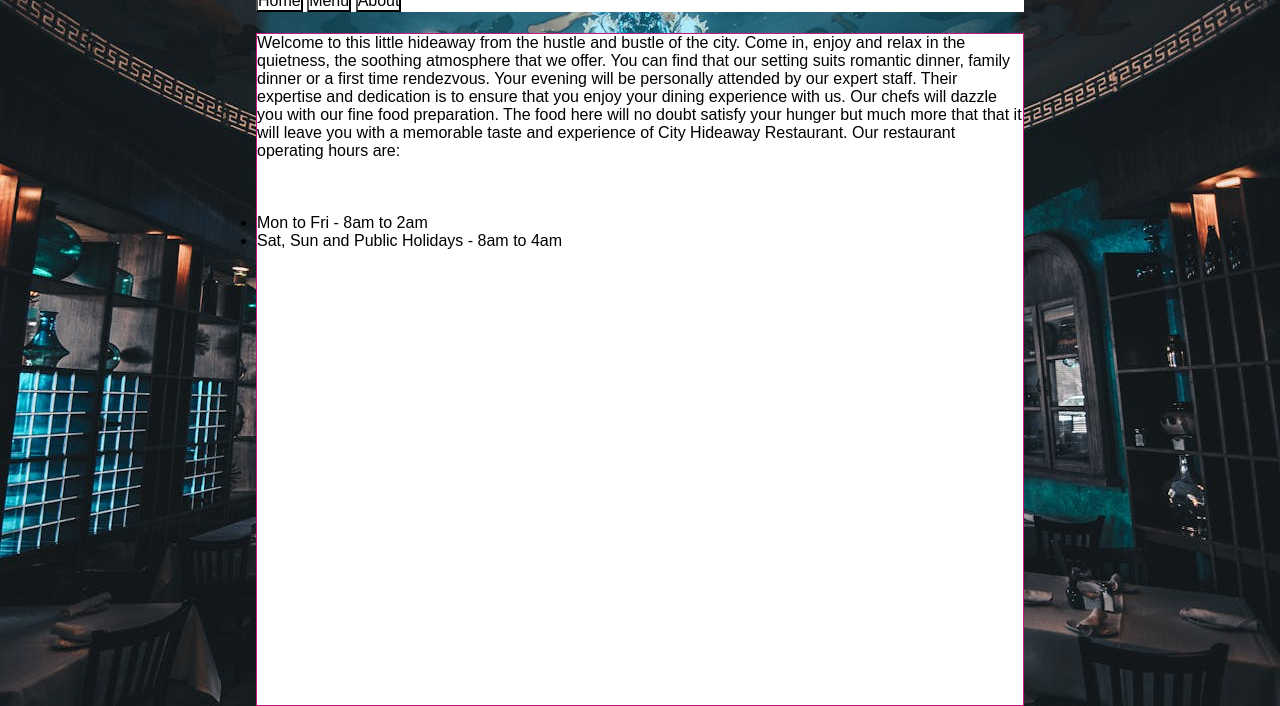
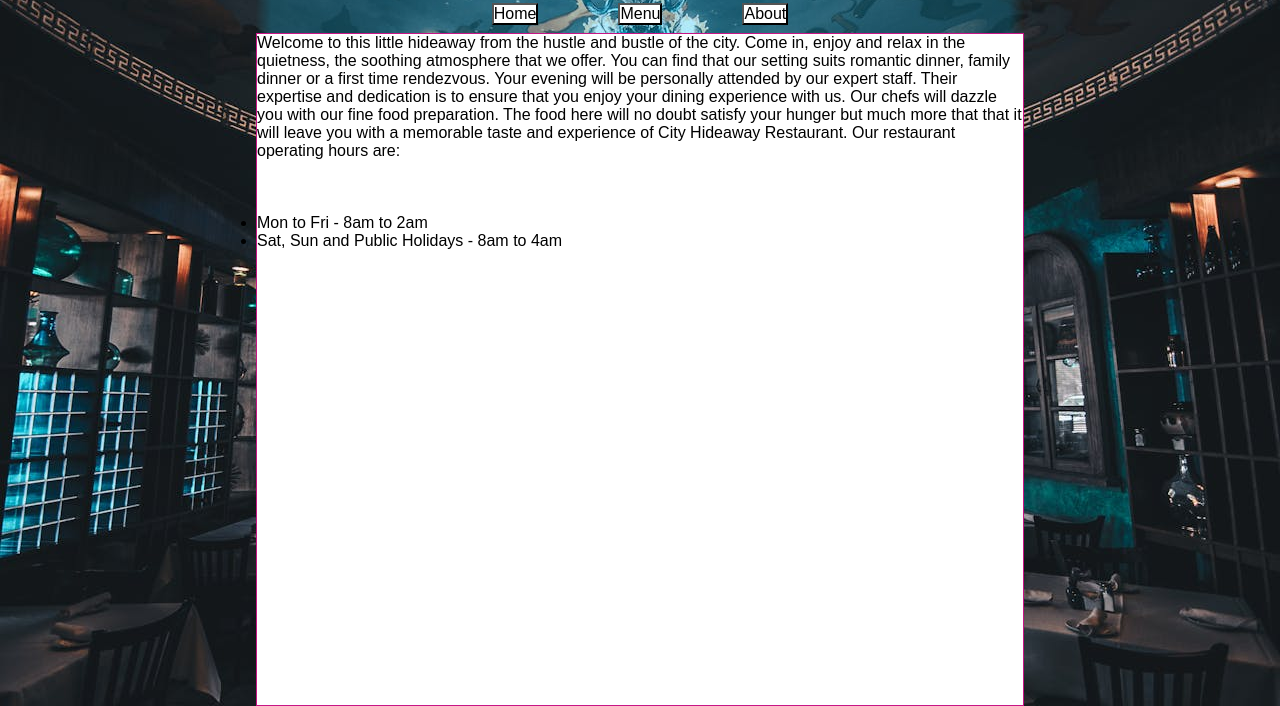
Before and after one commit to noOdin1/restaurant_page, a website: page src/index.html in a window 1280 px wide. Shown: the part 94-800 px from the top of the page. Drawn offline with Linux system fonts and the light colour scheme.

Commit message:
Styling for the container or nav btns, row flex display transparent bg

```diff
--- a/src/style.css
+++ b/src/style.css
@@ -80,6 +80,15 @@ h1 {
   background-repeat: no-repeat;
 }
 
+.navBtnCnt {
+  display: flex;
+  flex-direction: row;
+  justify-content: center;
+  gap: 5em;
+  margin-top: 0.8em;
+  background-color: var(--bgColor_seethru);
+}
+
 .content.container {
   width: 100%;
   height: 85vh;
```
